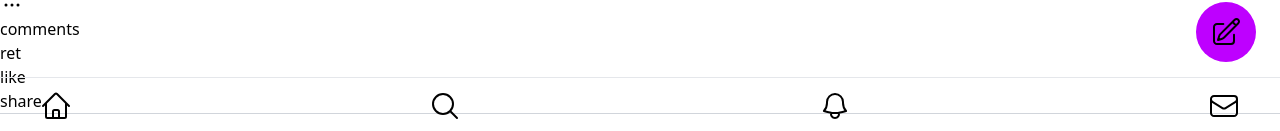
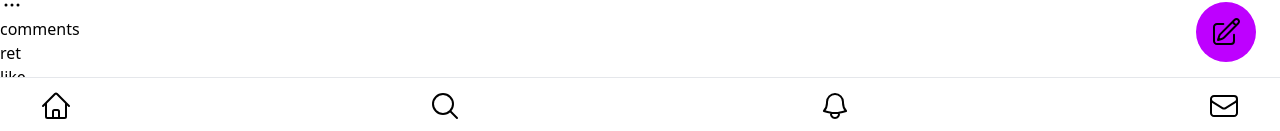
Before and after one commit to Quandale-inc/throbber-web, an Angular app: page / in a window 1280 px wide. Shown: the part 666-797 px from the top of the page. Built offline with nearby package versions, Linux system fonts and the light colour scheme.

Commit message:
adds bg color to nav comp

```diff
--- a/src/app/nav/nav.component.html
+++ b/src/app/nav/nav.component.html
@@ -18,7 +18,7 @@
     </a>
   </div>
   <div
-    class="w-screen fixed bottom-0 flex justify-between px-10 border-t-gray-200 border-t-[0.1px] py-3"
+    class="w-screen fixed bottom-0 flex justify-between px-10 border-t-gray-200 bg-white border-t-[0.1px] py-3"
   >
     <!-- Home Outline -->
     <button class="">
```
